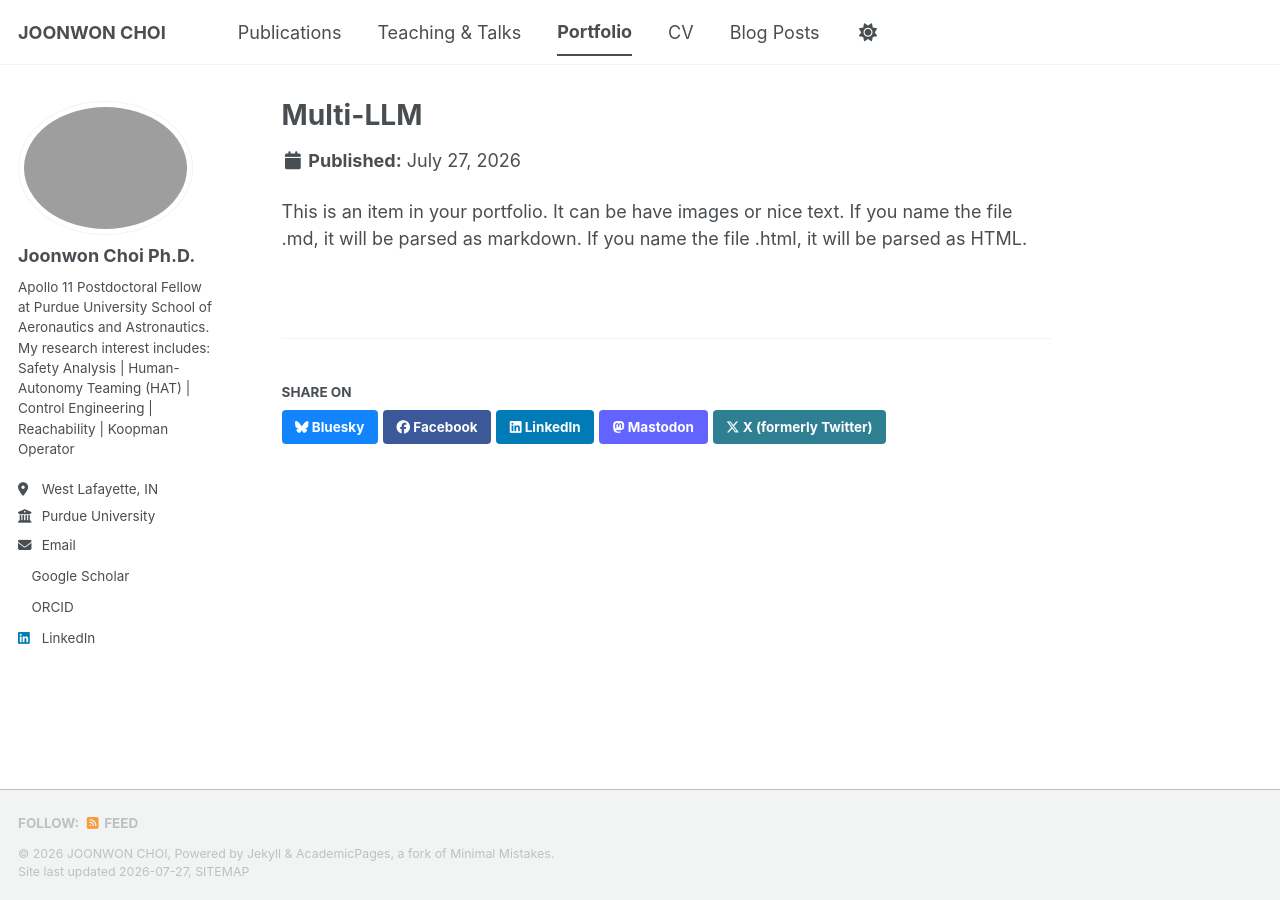
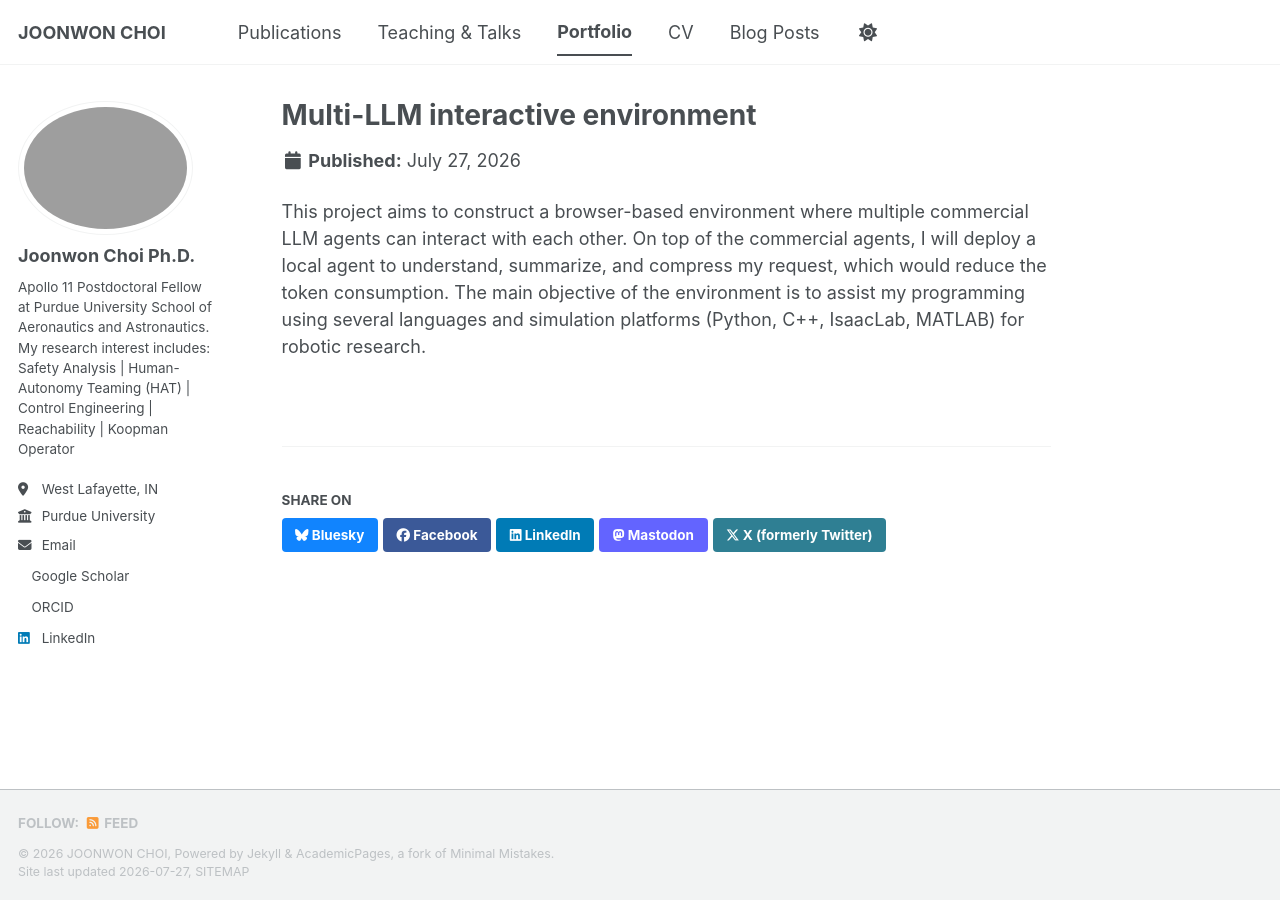
Before and after one commit to netakoi/netakoi.github.io, a Jekyll site: the page built from _portfolio/multi_llm.md, in a window 1280 px wide. Built offline with Jekyll 4.4.1, drawn with Linux system fonts in a browser that asks for light colours; a style sheet for code colours, icons or effects is not loaded.

Commit message:
Update multi_llm.md

```diff
--- a/_portfolio/multi_llm.md
+++ b/_portfolio/multi_llm.md
@@ -1,7 +1,7 @@
 ---
-title: "Multi-LLM"
-excerpt: "Short description of portfolio item number 1<br/><img src='/images/500x300.png'>"
+title: "Multi-LLM interactive environment"
+excerpt: "This project aims to construct a browser-based environment where multiple commercial LLM agents can interact with each other (The image will be updated). <br/><img src='/images/500x300.png'>"
 collection: portfolio
 ---
 
-This is an item in your portfolio. It can be have images or nice text. If you name the file .md, it will be parsed as markdown. If you name the file .html, it will be parsed as HTML.
+This project aims to construct a browser-based environment where multiple commercial LLM agents can interact with each other. On top of the commercial agents, I will deploy a local agent to understand, summarize, and compress my request, which would reduce the token consumption. The main objective of the environment is to assist my programming using several languages and simulation platforms (Python, C++, IsaacLab, MATLAB) for robotic research.
```
